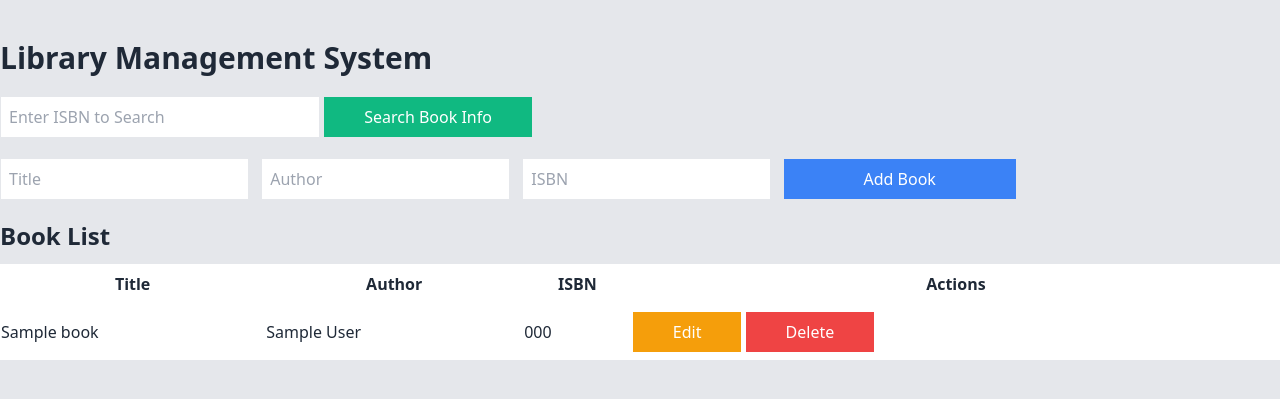
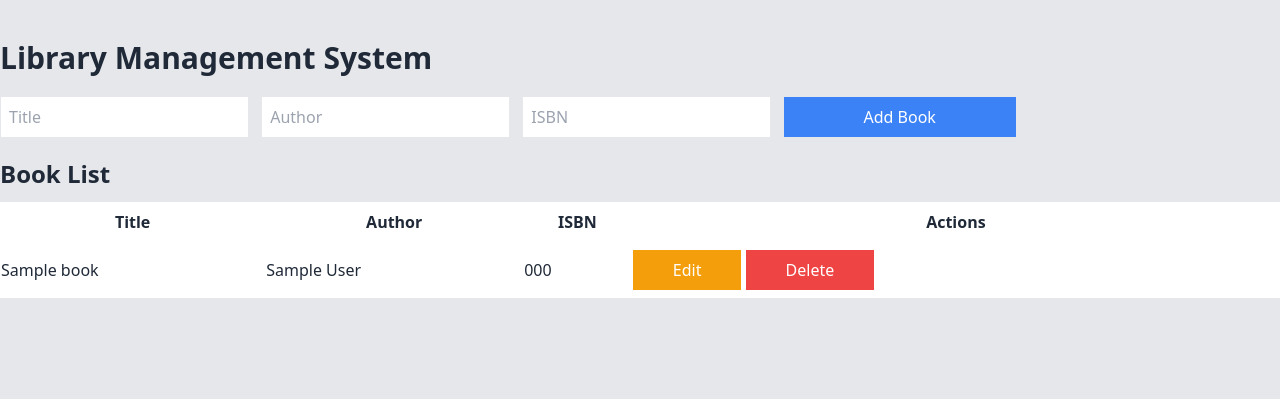
Before and after one commit to NoorMuhammad20013146/Library-Management-System, a Flask app: page / in a window 1280 px wide. Shown: the top 399 px of the page. Run offline with Flask 3, Linux system fonts and the light colour scheme; tables that the repository leaves empty or names only in its code hold one stand-in row (values such as "Sample post"); some libraries are stand-ins or nearby versions.

Commit message:
Updated index file

```diff
--- a/app.py
+++ b/app.py
@@ -73,16 +73,13 @@ def delete_book(id):
     cur.close()
     return jsonify({'message': 'Book deleted successfully'})
 #Search for book info using Open Library API
-@app.route('/search',methods=['GET'])
+@app.route('/search', methods=['GET'])
 def search_book():
-    isbn = request.args.get('isbn') #Get the isbn from query parameters
-    response = request.get(f'http://openlibrary.org/api/books?bibkeys=ISBN:{isbn}&format=json&jscmd=data')
-    if not isbn:
-        return jsonify({'error':'ISBN is required'}), 400
-    if response.status_code == 200 and response.json():
+    isbn = request.args.get('isbn')
+    response = requests.get(f'https://openlibrary.org/api/books?bibkeys=ISBN:{isbn}&format=json&jscmd=data')
+    if response.status_code == 200:
         return jsonify(response.json())
     else:
-        return jsonify({'error':'Book not found'}), 404
-
+        return jsonify({'error': 'Book not found'}), 404
 if __name__ == '__main__':
     app.run(debug=True)
--- a/templates/index.html
+++ b/templates/index.html
@@ -11,16 +11,15 @@
         <h1 class="text-3xl font-bold mb-5">Library Management System</h1>
 
         <!-- Add/Edit Book Form -->
-         <div class="mb-5">
-            <!--Search book info by ISBN-->
-            <input type="text" id="isbn-search" placeholder="Enter ISBN to Search" class="border p-2 w-1/4">
-            <button onclick="searchBookInfo()" class="bg-green-500 text-white px-10 py-2">Search Book Info</button>
 
-         </div>
-         <div id="book-info" class="mt-5 p-5 border rounded bg-white hidden">
+        <div id="book-info" class="mt-5 p-5 border rounded bg-white hidden">
             <h3 class="text-xl font-semibold mb-3">Book Information</h3>
             <div id="book-details"></div>
         </div>
+       <!-- <div class="mb-5">-->
+        <!--Search book info by ISBN-->
+       <!-- <input type="text" id="isbn-search" placeholder="Enter ISBN to Search" class="border p-2 w-3/4 hidden">-->
+    <!--</div>-->
         <div class="mb-5">
             <input type="text" id="title" placeholder="Title" class="border p-2 mr-2">
             <input type="text" id="author" placeholder="Author" class="border p-2 mr-2">
@@ -115,14 +114,6 @@
             await fetch(`/books/${id}`, { method: 'DELETE' });
             fetchBooks();
         }
-        //add searchbook function to fetch book info by isbn
-        async function searchBook() {
-            const isbn = document.getElementById('isbn').value;
-            fetch(`/search?isbn=${encodeURIComponent(isbn)}`)
-                .then(response => response.json())
-                .then(data => displayBookInfo(data))
-                .catch(error => console.error('Error fetching book info:', error));
-        }
         //Fecth book on load page
         fetchBooks();
     </script>
```
